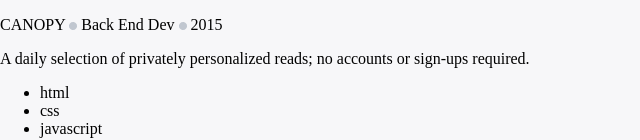
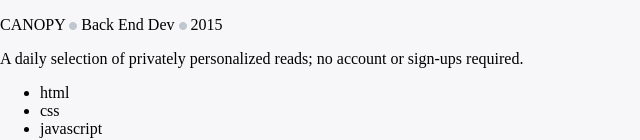
Before and after one commit to AbednegoKibitok/module1microverse, a website: page index.html in a window 1280 px wide. Shown: the part 666-806 px from the top of the page, 0-640 px from the left. Drawn offline with Linux system fonts and the light colour scheme.

Commit message:
Modify html

```diff
--- a/index.html
+++ b/index.html
@@ -48,7 +48,7 @@
                     <span class="fiftin">2015</span>
                 </div>
                 <article class="art">
-                    <p>A daily selection of privately personalized reads; no accounts or sign-ups required.</p>
+                    <p>A daily selection of privately personalized reads; no account or sign-ups required.</p>
                 </article>
                 <ul class="frontend">
                     <li>html</li>
```
